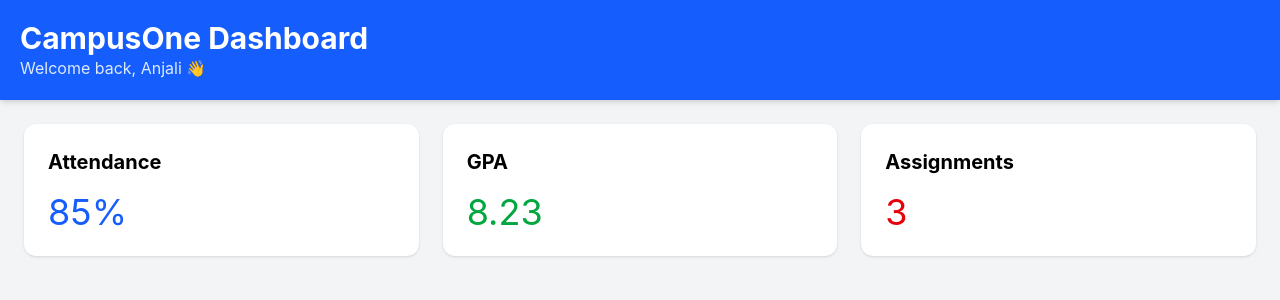
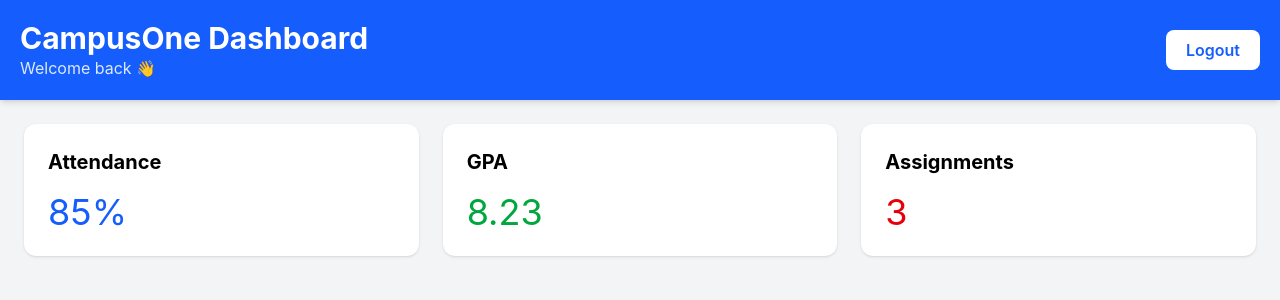
Before and after one commit to mail2anjaligupta2005-ctrl/CampusOne, a React app in the folder frontend/: page /dashboard in a window 1280 px wide. Shown: the top 300 px of the page. Built offline with nearby package versions, Linux system fonts and the light colour scheme; sample sign-in values are in the browser's storage; the HTML template or start-up script is replaced by a standard one.

Commit message:
Completed authentication flow and started dashboard architecture

```diff
--- a/frontend/src/pages/Dashboard.jsx
+++ b/frontend/src/pages/Dashboard.jsx
@@ -1,49 +1,65 @@
+import { useNavigate } from "react-router-dom";
+import { useEffect } from "react";
+
 function Dashboard() {
+  const navigate = useNavigate();
+
+  useEffect(() => {
+  const token = localStorage.getItem("token");
+
+  if (!token) {
+    navigate("/login");
+  }
+}, [navigate]);
+
+  const handleLogout = () => {
+    localStorage.removeItem("token");
+    navigate("/login");
+  };
+
   return (
     <div className="min-h-screen bg-gray-100">
 
-      <div className="bg-blue-600 text-white p-5 shadow-md">
-        <h1 className="text-3xl font-bold">
-          CampusOne Dashboard
-        </h1>
-        <p className="text-blue-100">
-          Welcome back, Anjali 👋
-        </p>
+      <div className="bg-blue-600 text-white p-5 shadow-md flex justify-between items-center">
+
+        <div>
+          <h1 className="text-3xl font-bold">
+            CampusOne Dashboard
+          </h1>
+
+          <p className="text-blue-100">
+            Welcome back 👋
+          </p>
+        </div>
+
+        <button
+          onClick={handleLogout}
+          className="bg-white text-blue-600 px-5 py-2 rounded-lg font-semibold hover:bg-gray-100"
+        >
+          Logout
+        </button>
+
       </div>
 
       <div className="p-6 grid md:grid-cols-3 gap-6">
 
         <div className="bg-white p-6 rounded-xl shadow">
-          <h2 className="text-xl font-bold">
-            Attendance
-          </h2>
-
-          <p className="text-4xl text-blue-600 mt-4">
-            85%
-          </p>
+          <h2 className="text-xl font-bold">Attendance</h2>
+          <p className="text-4xl text-blue-600 mt-4">85%</p>
         </div>
 
         <div className="bg-white p-6 rounded-xl shadow">
-          <h2 className="text-xl font-bold">
-            GPA
-          </h2>
-
-          <p className="text-4xl text-green-600 mt-4">
-            8.23
-          </p>
+          <h2 className="text-xl font-bold">GPA</h2>
+          <p className="text-4xl text-green-600 mt-4">8.23</p>
         </div>
 
         <div className="bg-white p-6 rounded-xl shadow">
-          <h2 className="text-xl font-bold">
-            Assignments
-          </h2>
-
-          <p className="text-4xl text-red-600 mt-4">
-            3
-          </p>
+          <h2 className="text-xl font-bold">Assignments</h2>
+          <p className="text-4xl text-red-600 mt-4">3</p>
         </div>
 
       </div>
+
     </div>
   );
 }
```
Also changed, not shown: frontend/src/components/layout/DashboardLayout.jsx (added), frontend/src/components/layout/Navbar.jsx (added), frontend/src/components/layout/sidebar.jsx (added).
